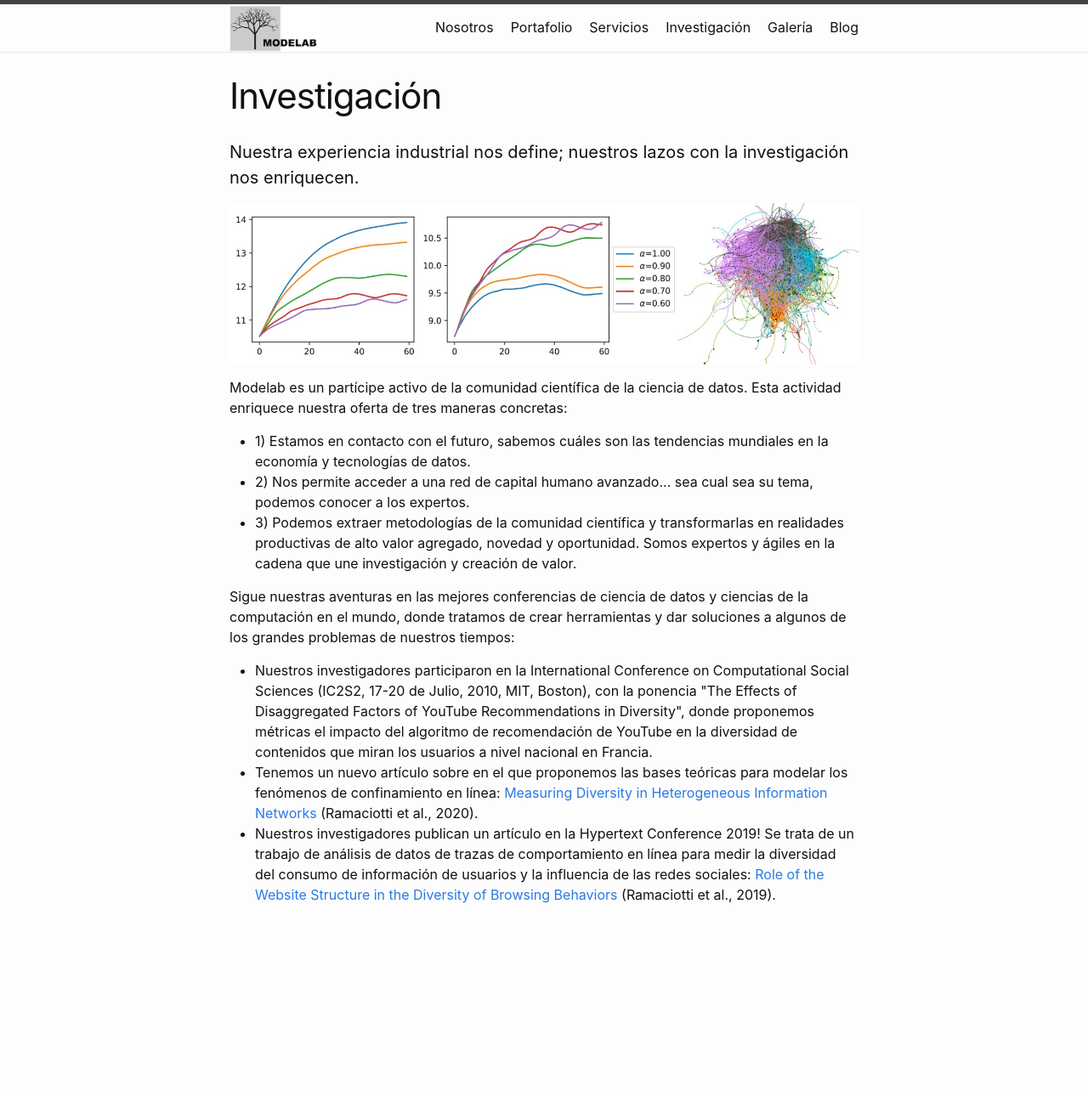
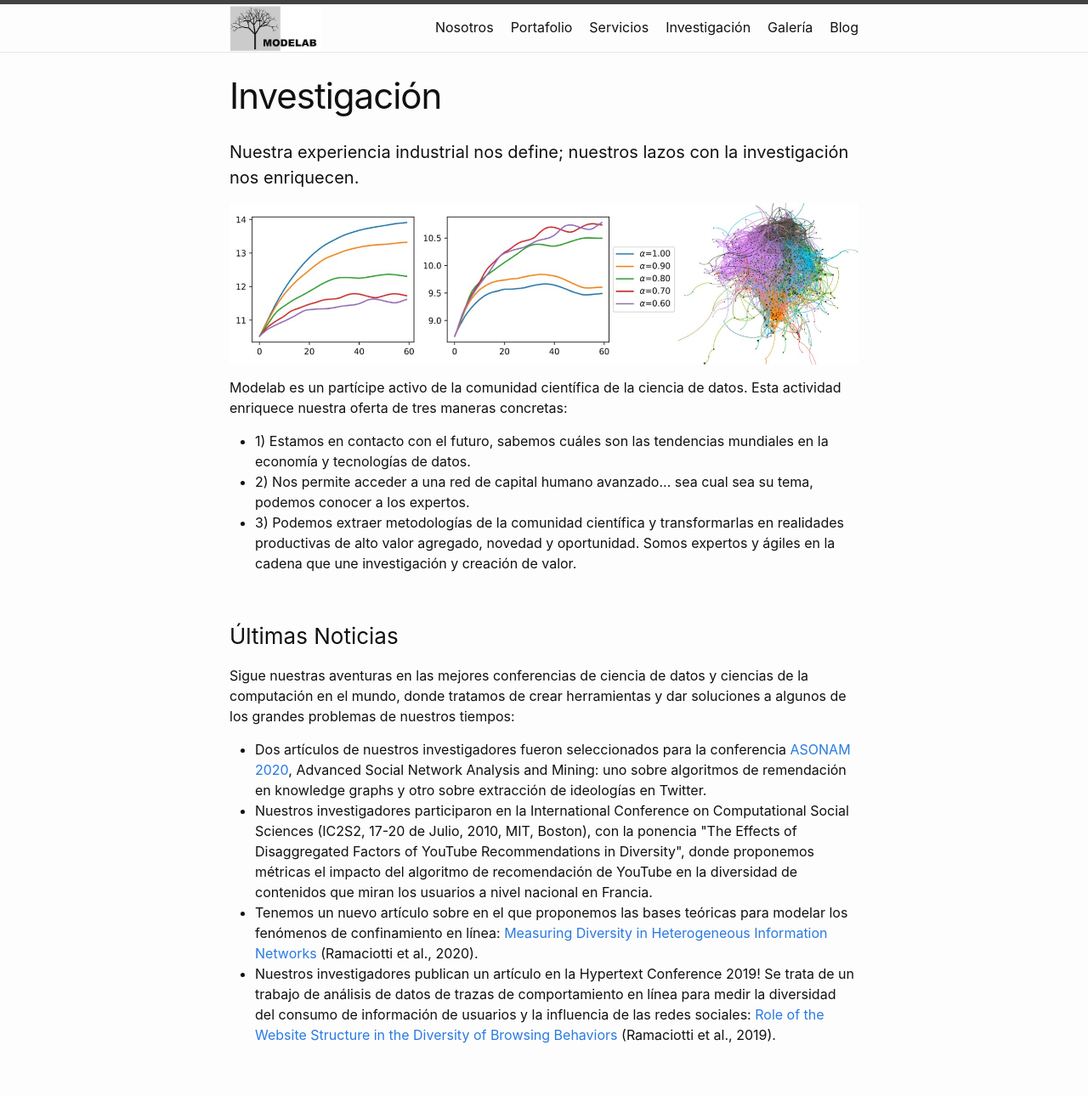
Before and after one commit to modelabcl/modelabcl.github.io, a Jekyll site: the page built from 4-research.markdown, in a window 1280 px wide. Shown: the whole page at 85% size. Built offline with Jekyll 4.4.1, drawn with Linux system fonts in a browser that asks for light colours; before the commit the page ends 1125 px from its top, so only the background shows below that.

Commit message:
Added a few novelties to research section

```diff
--- a/4-research.markdown
+++ b/4-research.markdown
@@ -18,9 +18,16 @@ Modelab es un partícipe activo de la comunidad científica de la ciencia de dat
 	<li>3) Podemos extraer metodologías de la comunidad científica y transformarlas en realidades productivas de alto valor agregado, novedad y oportunidad. Somos expertos y ágiles en la cadena que une investigación y creación de valor.</li>
 </ul>
 
+&nbsp;
+&nbsp;
+
+<h3>Últimas Noticias</h3>
+
+
 Sigue nuestras aventuras en las mejores conferencias de ciencia de datos y ciencias de la computación en el mundo, donde tratamos de crear herramientas y dar soluciones a algunos de los grandes problemas de nuestros tiempos:
 
 <ul>
+	<li>Dos artículos de nuestros investigadores fueron seleccionados para la conferencia <a href="http://asonam.cpsc.ucalgary.ca/2020/">ASONAM 2020</a>, Advanced Social Network Analysis and Mining: uno sobre algoritmos de remendación en knowledge graphs y otro sobre extracción de ideologías en Twitter.</li>
 	<li>Nuestros investigadores participaron en la International Conference on Computational Social Sciences (IC2S2, 17-20 de Julio, 2010, MIT, Boston), con la ponencia "The Effects of Disaggregated Factors of YouTube Recommendations in Diversity", donde proponemos métricas el impacto del algoritmo de recomendación de YouTube en la diversidad de contenidos que miran los usuarios a nivel nacional en Francia. </li>
 	<li>Tenemos un nuevo artículo sobre en el que proponemos las bases teóricas para modelar los fenómenos de confinamiento en línea:  <a href="https://arxiv.org/abs/2001.01296">Measuring Diversity in Heterogeneous Information Networks</a> (Ramaciotti et al., 2020). </li>
 	<li>Nuestros investigadores publican un artículo en la Hypertext Conference 2019! Se trata de un trabajo de análisis de datos de trazas de comportamiento en línea para medir la diversidad del consumo de información de usuarios y la influencia de las redes sociales: <a href="https://arxiv.org/abs/2001.01296">Role of the Website Structure in the Diversity of Browsing Behaviors</a> (Ramaciotti et al., 2019). </li>
```
